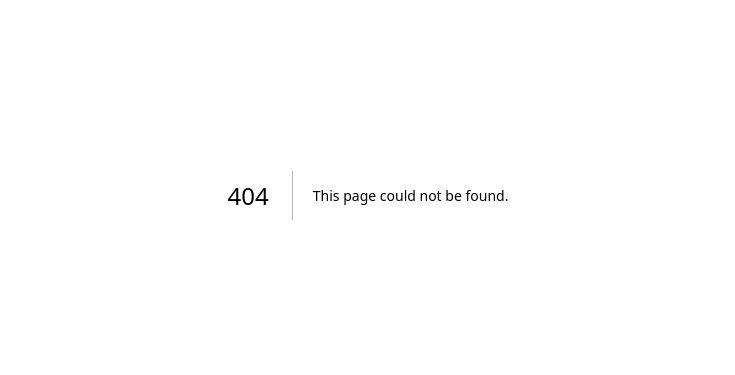
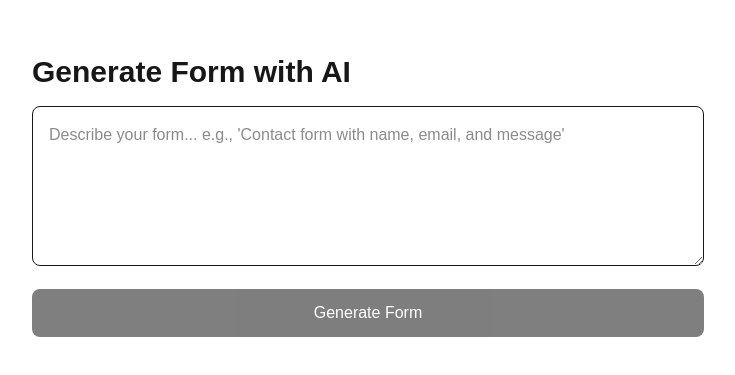
Before and after one commit to divyang-chhantbar/fastforms, a Next.js app: page /generate in a window 1280 px wide. Before the commit this address had no page. Shown: the part 205-580 px from the top of the page, without its empty margins (272-1007 px from the left). Built offline with nearby package versions, Linux system fonts and the light colour scheme.

Commit message:
feat: add AI form generation component with user input and error handling

```diff
--- /dev/null
+++ b/app/generate/page.tsx
@@ -0,0 +1,59 @@
+'use client'
+
+import {useState } from "react"
+import axios from "axios";
+import { useRouter } from "next/navigation";
+
+
+export default function AiPrompt() {
+    const [prompt, setPrompt] = useState("");
+    const [isLoading, setIsLoading] = useState(false);
+    const [error, setError] = useState<string | null>(null);
+    const router = useRouter();
+
+    const handleGenerate = async() => {
+        setIsLoading(true)
+        setError(null)
+        try {
+            const response = await axios.post('/api/forms/generate',{prompt});
+
+            const {formId} = response.data;
+
+            router.push(`/forms/${formId}`)
+
+        } catch (error) {
+            console.error("Form generation failed:", error);
+            setError("Form generation failed. Please try again.");
+            setIsLoading(false);
+        }
+    }
+
+    return (
+        <div className="min-h-screen flex items-center justify-center p-4">
+            <div className="max-w-2xl w-full space-y-4">
+                <h1 className="text-3xl font-bold">Generate Form with AI</h1>
+
+                <textarea
+                    value={prompt}
+                    onChange={(e) => setPrompt(e.target.value)}
+                    placeholder="Describe your form... e.g., 'Contact form with name, email, and message'"
+                    className="w-full h-40 p-4 border rounded-lg"
+                />
+
+                <button
+                    onClick={handleGenerate}
+                    disabled={isLoading || !prompt.trim()}
+                    className="w-full bg-black text-white py-3 rounded-lg disabled:opacity-50"
+                >
+                    {isLoading ? "Generating..." : "Generate Form"}
+                </button>
+
+                {error && (
+                    <div className="text-red-500 p-4 border border-red-500 rounded">
+                        {error}
+                    </div>
+                )}
+            </div>
+        </div>
+    )
+}
```
